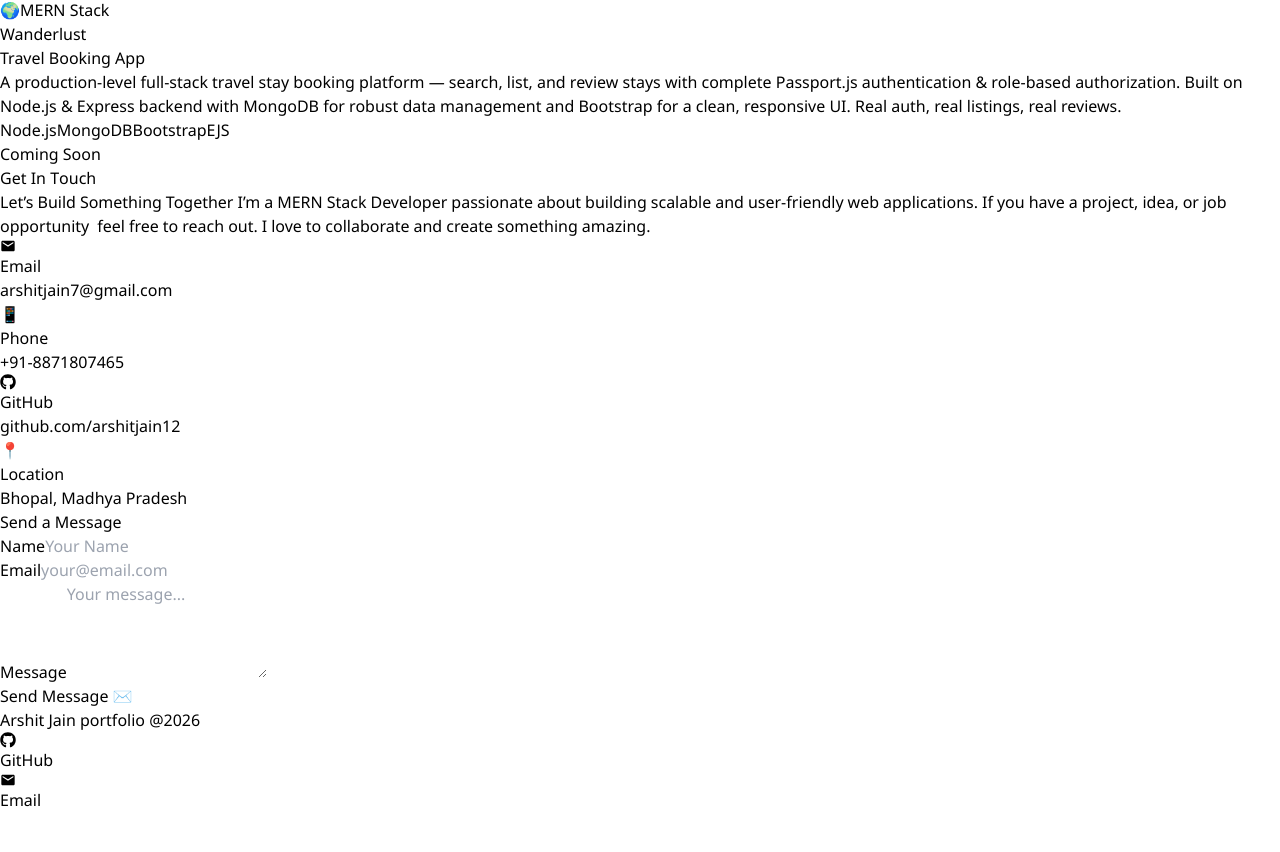
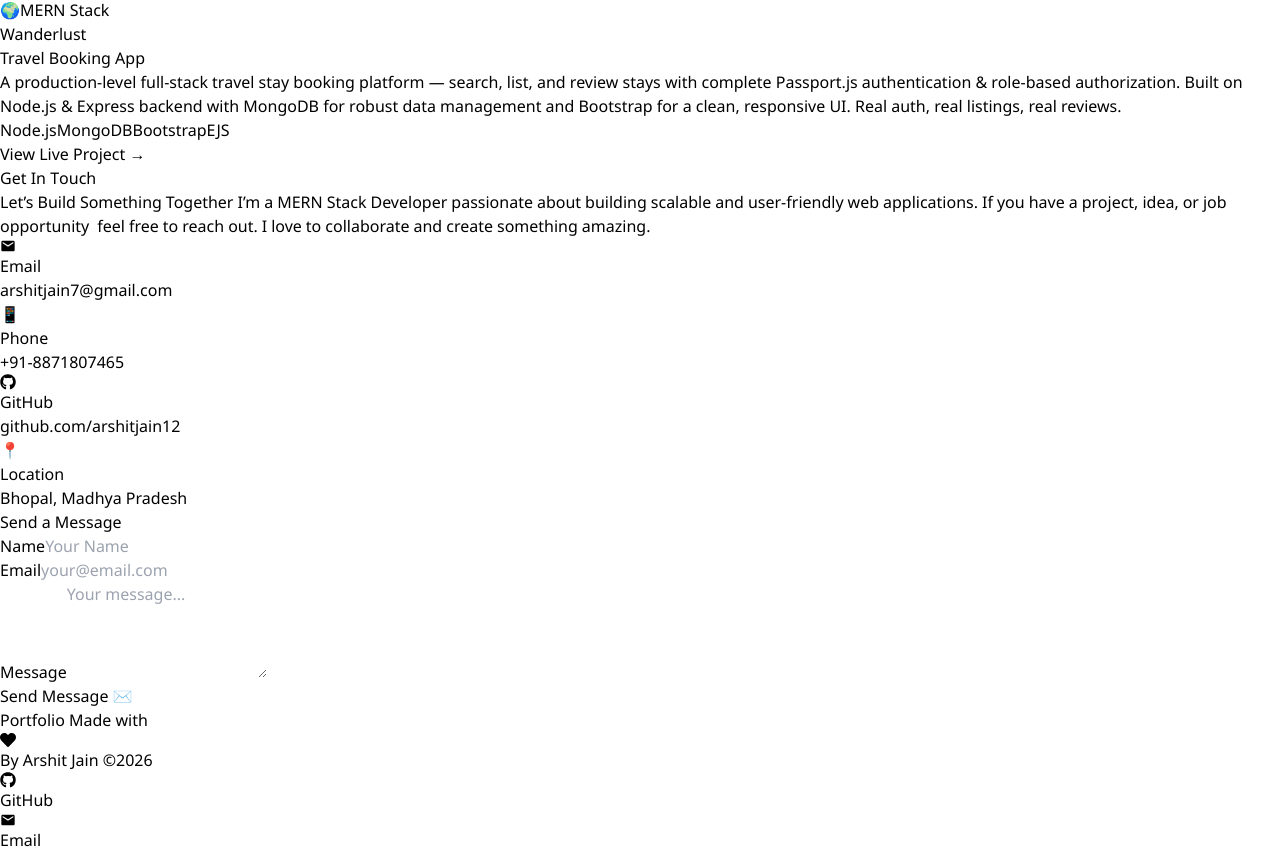
Before and after one commit to arshitjain12/Portfolio, a React (Vite) app: page / in a window 1280 px wide. Shown: the part 2636-3488 px from the top of the page. Before the commit the page ends 3448 px from the top, so only its background shows below. Built offline with nearby package versions, Linux system fonts and the light colour scheme.

Commit message:
link add wanderlust

```diff
--- a/src/ArshitJainPortfolio.jsx
+++ b/src/ArshitJainPortfolio.jsx
@@ -2,6 +2,7 @@ import { useState, useEffect, useRef } from "react";
 import ADMIN_IMAGE from "../public/admin-bg.png";
 import { FaGithub, FaLinkedin, FaInstagram } from "react-icons/fa";
 import { MdEmail, MdCall } from "react-icons/md";
+import { FaHeart } from "react-icons/fa";
 
 // ── Typing effect ──────────────────────────────────────────────
 function useTypingEffect(words, speed = 100, pause = 1500) {
@@ -397,7 +398,7 @@ const projects = [
     tech: ["React", "Tailwind CSS", "Stripe", "JWT", "MongoDB"], color: "from-violet-600 to-indigo-600", icon: "👗", link: "https://arshit-vastrika-navy.vercel.app/" },
   { title: "Wanderlust", subtitle: "Travel Booking App",
     desc: "A production-level full-stack travel stay booking platform — search, list, and review stays with complete Passport.js authentication & role-based authorization. Built on Node.js & Express backend with MongoDB for robust data management and Bootstrap for a clean, responsive UI. Real auth, real listings, real reviews.",
-    tech: ["Node.js", "MongoDB", "Bootstrap", "EJS"], color: "from-teal-600 to-green-600", icon: "🌍", link: "#" },
+    tech: ["Node.js", "MongoDB", "Bootstrap", "EJS"], color: "from-teal-600 to-green-600", icon: "🌍", link: "https://arshitwanderlust.up.railway.app/listings" },
 ];
 
 export default function Portfolio() {
@@ -887,7 +888,7 @@ that are fast, scalable, and built to last."
                     <a href={p.link} target="_blank" rel="noreferrer"
                       className="inline-flex items-center gap-1 text-xs text-orange-400 hover:text-orange-300 transition-colors mt-2 mb-3 font-semibold"  >
                         <span className="w-2 h-2 rounded-full bg-yellow-500/60" style={{ animation: "blink 1.5s step-end infinite" }} />
-                      Live Project →
+                      View Live Project →
                     </a>
                   )}
                 {p.link === "#" && (
@@ -1029,7 +1030,9 @@ that are fast, scalable, and built to last."
         <SpinningSquareRing size={50} color="rgba(249,115,22,0.07)" dur="20s"
           style={{ bottom: "10%", left: "45%", animation: "floatShape 16s ease-in-out infinite" }} />
         <div className="max-w-6xl mx-auto px-6 flex flex-col md:flex-row justify-between items-center gap-4" style={{ position: "relative", zIndex: 1 }}>
-          <p className="text-gray-500 text-sm">Arshit Jain  portfolio @2026</p>
+         <p className="text-gray-500 text-sm flex items-center gap-1">
+  Portfolio Made with <FaHeart className="text-red-500" /> By Arshit Jain   ©2026
+</p>
           <div className="flex gap-6">
 <a
   href="https://github.com/arshitjain12"
```
